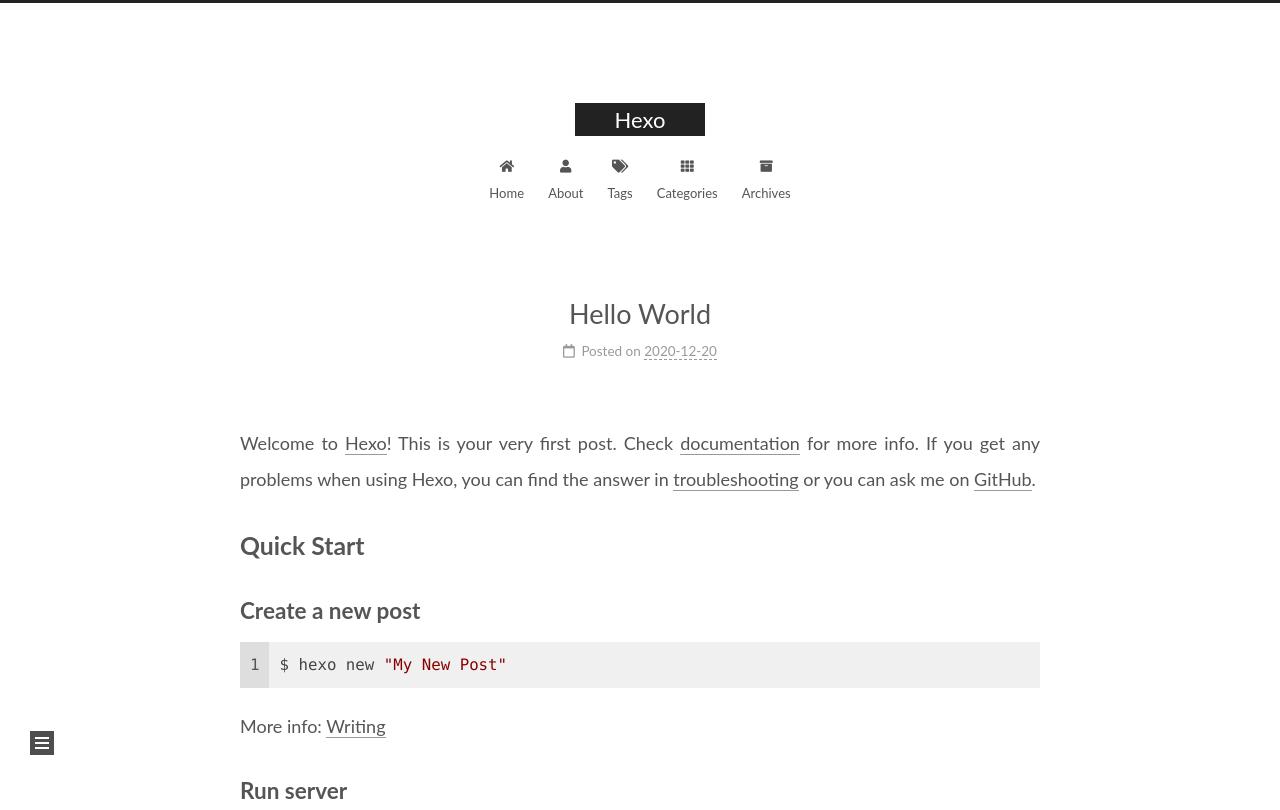
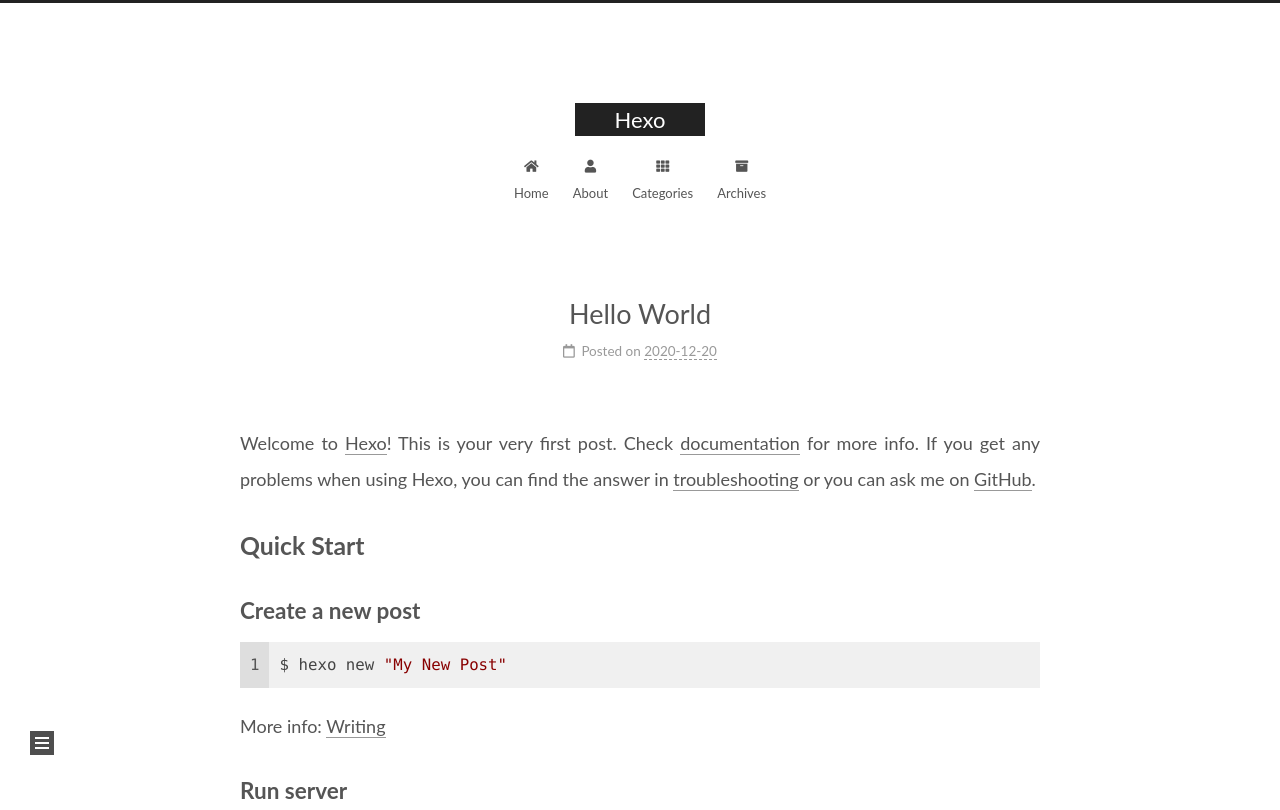
Before and after one commit to katdog35/katdog35.github.io, a plain HTML site: page 2020/12/20/hello-world/index.html in a window 1280 px wide. Shown: the top 810 px of the page. Drawn offline with nearby package versions, Linux system fonts and the light colour scheme.

Commit message:
Site updated: 2020-12-20 10:01:15

```diff
--- a/2020/12/20/hello-world/index.html
+++ b/2020/12/20/hello-world/index.html
@@ -125,7 +125,6 @@
   <ul class="main-menu menu">
         <li class="menu-item menu-item-home"><a href="/" rel="section"><i class="fa fa-home fa-fw"></i>Home</a></li>
         <li class="menu-item menu-item-about"><a href="/about/" rel="section"><i class="fa fa-user fa-fw"></i>About</a></li>
-        <li class="menu-item menu-item-tags"><a href="/tags/" rel="section"><i class="fa fa-tags fa-fw"></i>Tags</a></li>
         <li class="menu-item menu-item-categories"><a href="/categories/" rel="section"><i class="fa fa-th fa-fw"></i>Categories</a></li>
         <li class="menu-item menu-item-archives"><a href="/archives/" rel="section"><i class="fa fa-archive fa-fw"></i>Archives</a></li>
   </ul>
```
Also changed, not shown: about/index.html (+0 -1 lines), archives/2020/12/index.html (+0 -1 lines), archives/2020/index.html (+0 -1 lines), archives/index.html (+0 -1 lines), categories/index.html (+0 -1 lines), index.html (+0 -1 lines).
